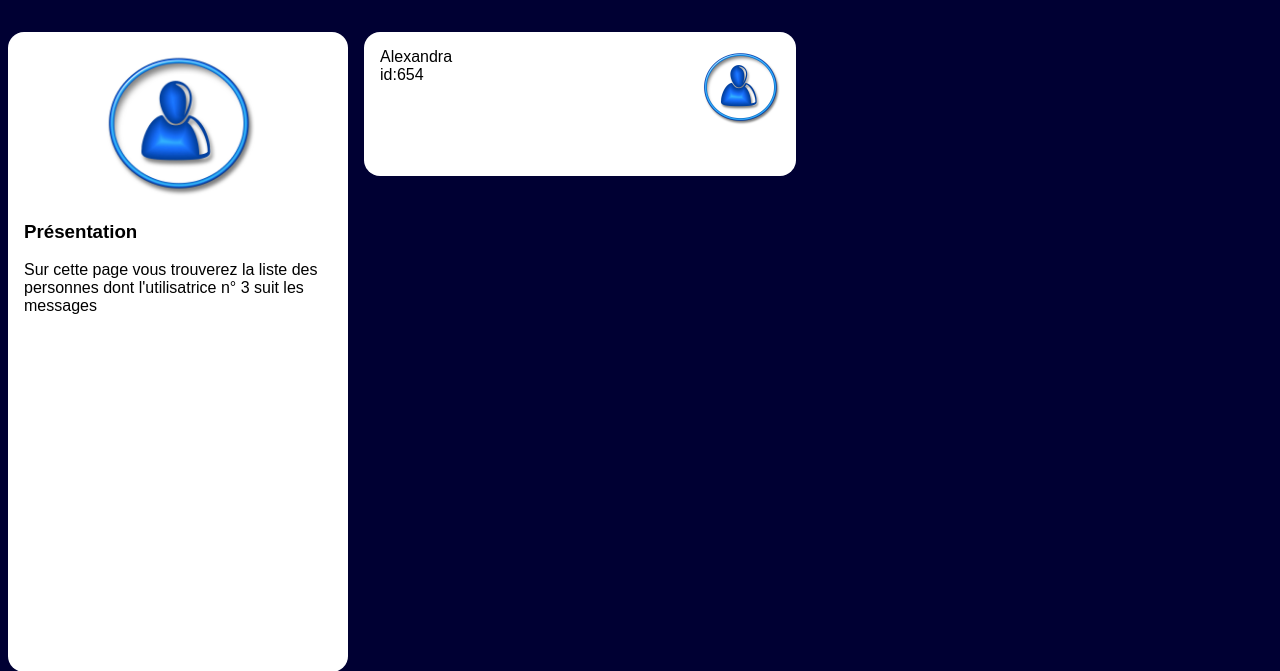
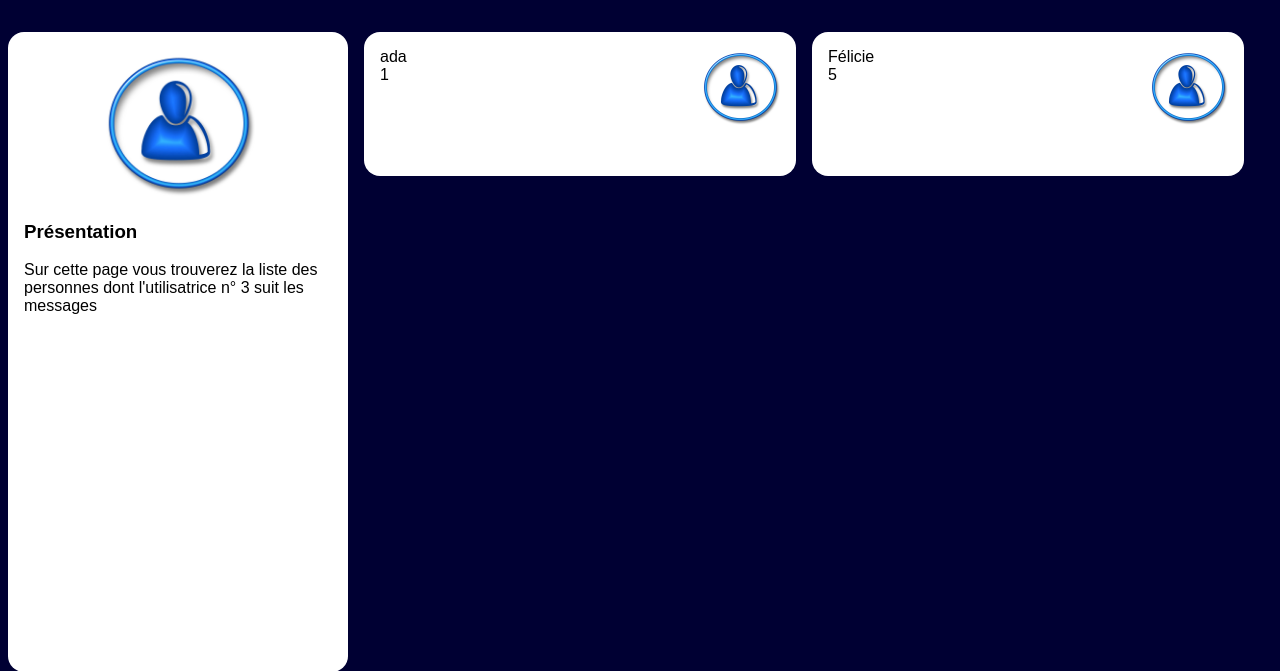
Before and after one commit to adatechschool/reseau-social-php-resoc-php-kristine-thibaut-laurie, a PHP site: page /subscriptions.php?user_id=3 in a window 1280 px wide. Shown: the part 90-761 px from the top of the page. Run offline with PHP 8.4, Linux system fonts and the light colour scheme; data comes from the database, SQL or seed files in the repository.

Commit message:
subscriptions

```diff
--- a/resoc_n1/Niveau1/subscriptions.php
+++ b/resoc_n1/Niveau1/subscriptions.php
@@ -1,14 +1,16 @@
 <!doctype html>
 <html lang="fr">
+
 <head>
     <meta charset="utf-8">
     <title>ReSoC - Mes abonnements</title>
     <meta name="author" content="Julien Falconnet">
-        <link rel="stylesheet" href="style.css"/>
+    <link rel="stylesheet" href="style.css" />
 </head>
+
 <body>
     <header>
-            <img src="resoc.jpg" alt="Logo de notre réseau social"/>
+        <img src="resoc.jpg" alt="Logo de notre réseau social" />
         <nav id="menu">
             <a href="news.php">Actualités</a>
             <a href="wall.php?user_id=5">Mur</a>
@@ -27,7 +29,7 @@
     </header>
     <div id="wrapper">
         <aside>
-                <img src="user.jpg" alt="Portrait de l'utilisatrice"/>
+            <img src="user.jpg" alt="Portrait de l'utilisatrice" />
             <section>
                 <h3>Présentation</h3>
                 <p>Sur cette page vous trouverez la liste des personnes dont
@@ -56,12 +58,20 @@
             // Etape 4: à vous de jouer
             //@todo: faire la boucle while de parcours des abonnés et mettre les bonnes valeurs ci dessous
             ?>
+            <?php
+            while ($user = $lesInformations->fetch_assoc()) {
+            ?>
+
                 <article>
-                    <img src="user.jpg" alt="blason"/>
-                    <h3>Alexandra</h3>
-                    <p>id:654</p>
+                    <img src="user.jpg" alt="blason" />
+                    <h3> <?php echo $user['alias'] ?> </h3>
+                    <p> <?php echo $user['id'] ?> </p>
                 </article>
+            <?php
+            }
+            ?>
         </main>
     </div>
 </body>
+
 </html>
```
Lines whose indentation alone changed are shown as unchanged.
